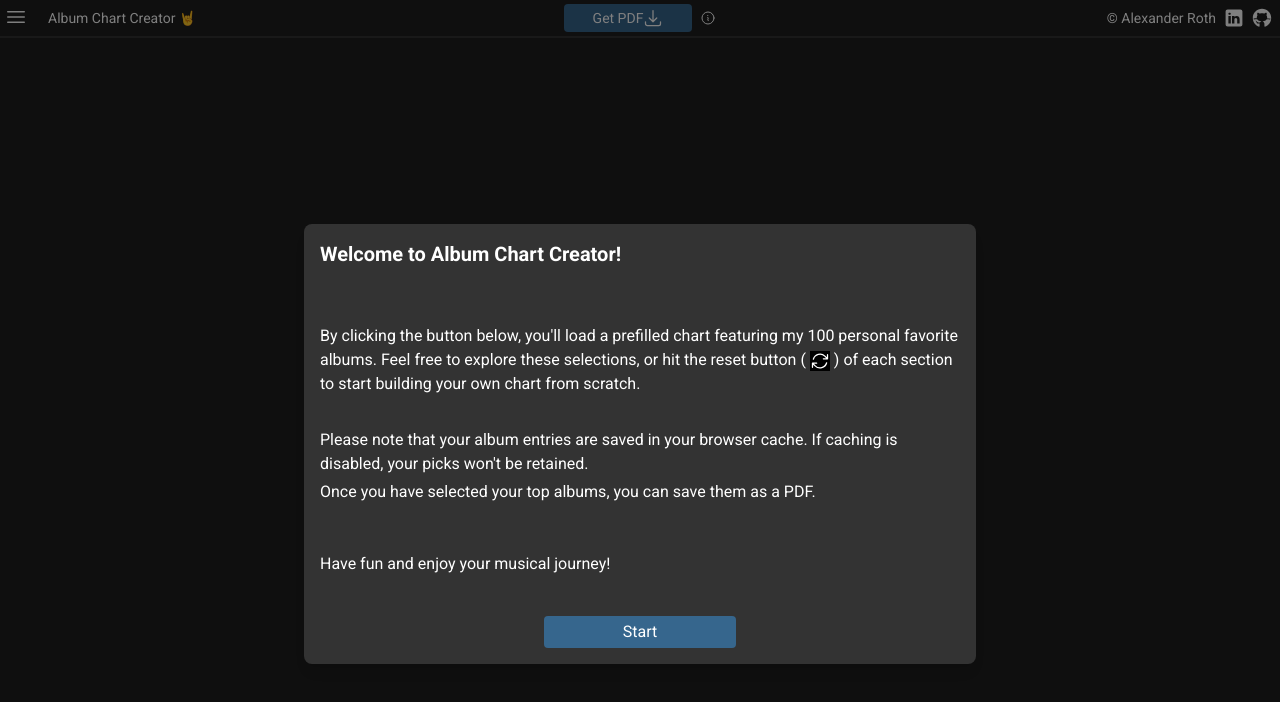
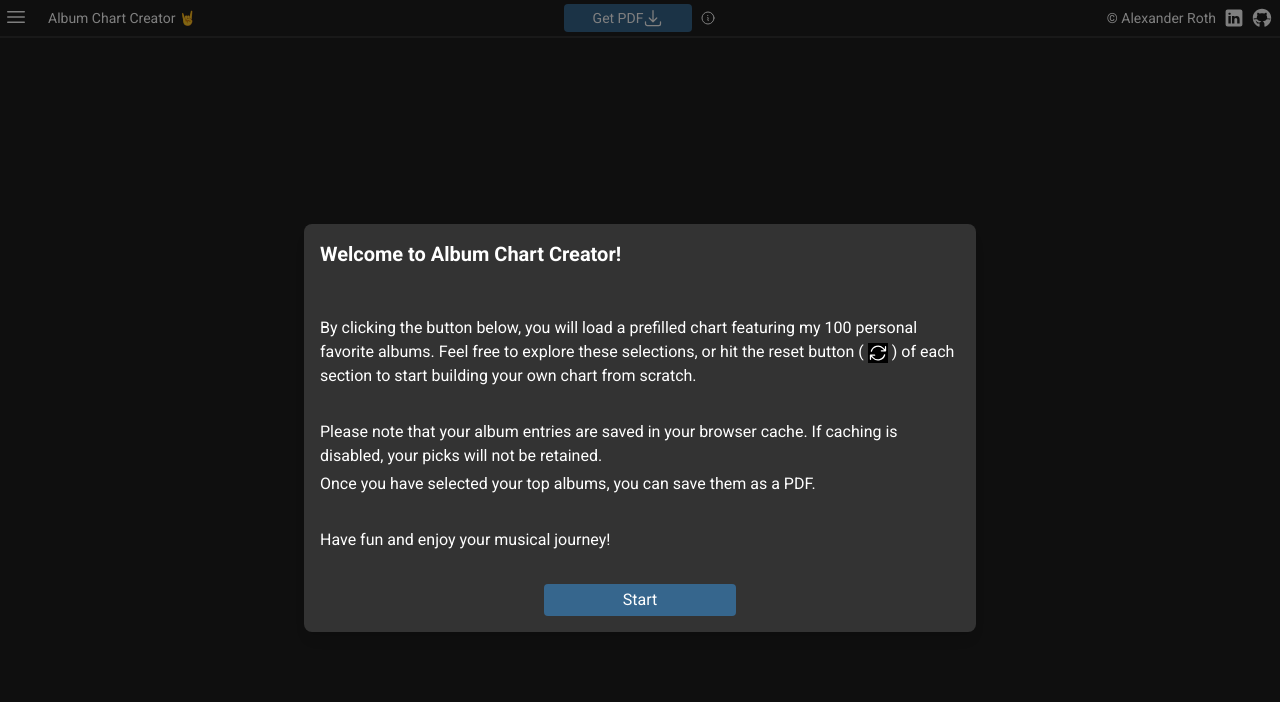
Before and after one commit to AlexanderRoth11/Album-Chart-Creator, a Next.js app: page / in a window 1280 px wide. Shown: the top 702 px of the page. Built offline with nearby package versions, Linux system fonts and the light colour scheme.

Commit message:
adapted styling for modal texts

```diff
--- a/src/components/card/card-buttons.tsx
+++ b/src/components/card/card-buttons.tsx
@@ -87,12 +87,12 @@ const CardButtons = ({ size, album, showInfoModal, setShowInfoModal }: CardButto
 
       {showDeleteModal && (
         <Modal title={"Delete Album"} show={showDeleteModal} closeModal={closeModal}>
-          <div className="mt-10">
+          <div className="mt-8">
             <p>
               Are you sure you want to delete <b>{album.album}</b> by <b>{album.band}</b>?
             </p>
           </div>
-          <div className="mt-10 flex justify-center gap-4 sm:justify-end">
+          <div className="mt-8 flex justify-center gap-4 sm:justify-end">
             <div className="min-w-28">
               <Button text={"Cancel"} onClick={closeModal} appearance="cancel" />
             </div>
--- a/src/components/card/card-header.tsx
+++ b/src/components/card/card-header.tsx
@@ -57,13 +57,13 @@ const CardHeader = ({ text, type }: CardHeaderProps) => {
 
       {showModal && (
         <Modal title={"Reset Section"} show={showModal} closeModal={closeModal}>
-          <div className="mt-10">
+          <div className="mt-8">
             <p>
               Are you sure you want to reset the <b>{text}</b> section?
             </p>
             <p className="mt-1">This will delete all entries in this section.</p>
           </div>
-          <div className="mt-10 flex justify-center gap-4 sm:justify-end">
+          <div className="mt-8 flex justify-center gap-4 sm:justify-end">
             <div className="min-w-28">
               <Button text={"Cancel"} onClick={closeModal} appearance="cancel" />
             </div>
--- a/src/components/page/page-layout.tsx
+++ b/src/components/page/page-layout.tsx
@@ -72,9 +72,9 @@ const PageLayout = ({ children }: PageLayoutProps) => {
           {showDisclaimer ? (
             <Modal title={"Welcome to Album Chart Creator!"} show={showDisclaimer} closeModal={() => setShowDisclaimer(false)} disclaimer>
               <div className="flex flex-col">
-                <p className="mt-10">
-                  By clicking the button below, you&apos;ll load a prefilled chart featuring my 100 personal favorite albums. Feel free to explore
-                  these selections, or hit the reset button
+                <p className="mt-8">
+                  By clicking the button below, you will load a prefilled chart featuring my 100 personal favorite albums. Feel free to explore these
+                  selections, or hit the reset button
                   <span className="mx-1">
                     (
                     <svg
@@ -97,14 +97,14 @@ const PageLayout = ({ children }: PageLayoutProps) => {
                 </p>
 
                 <p className="mt-8">
-                  Please note that your album entries are saved in your browser cache. If caching is disabled, your picks won&apos;t be retained.
+                  Please note that your album entries are saved in your browser cache. If caching is disabled, your picks will not be retained.
                 </p>
 
                 <p className="mt-1">Once you have selected your top albums, you can save them as a PDF.</p>
 
-                <p className="mt-12">Have fun and enjoy your musical journey!</p>
+                <p className="mt-8">Have fun and enjoy your musical journey!</p>
 
-                <span className="mt-10 inline-block w-48 self-center">
+                <span className="mt-8 inline-block w-48 self-center">
                   <Button text="Start" onClick={onStart} />
                 </span>
               </div>
```
